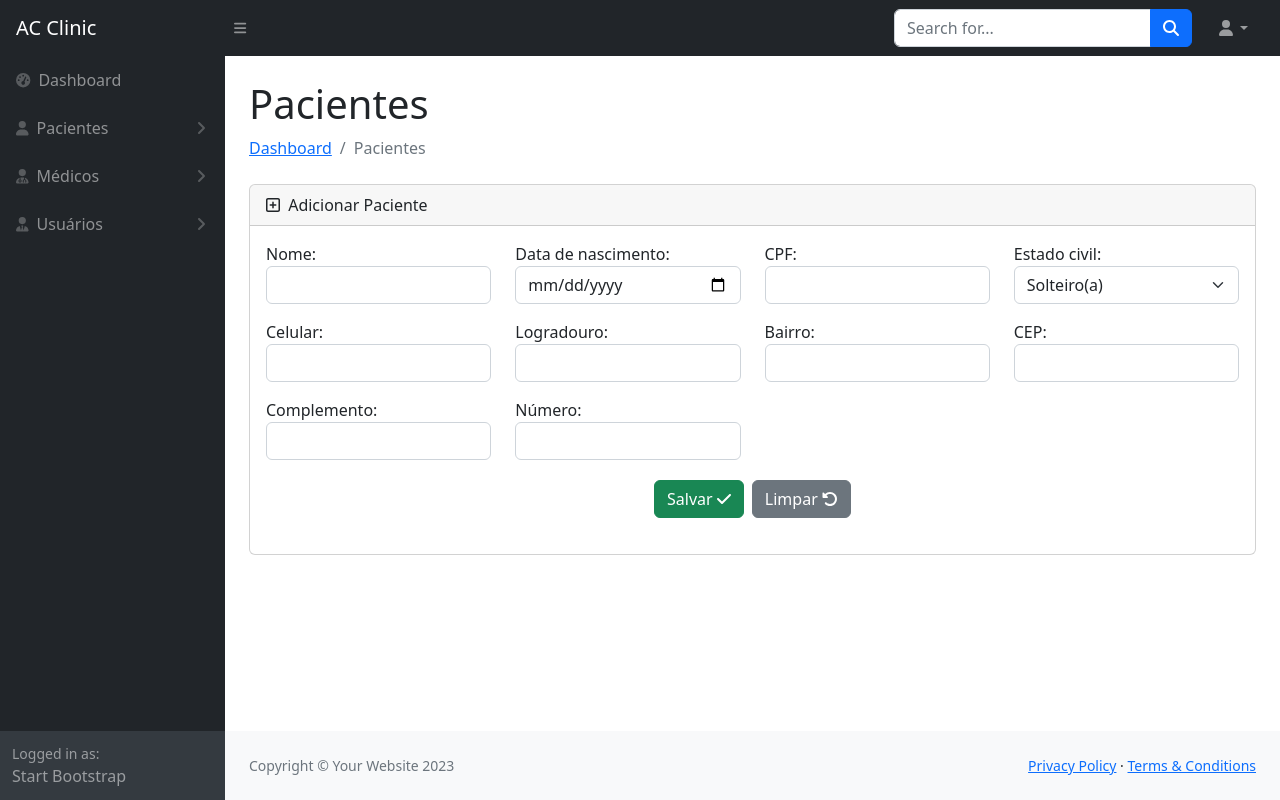
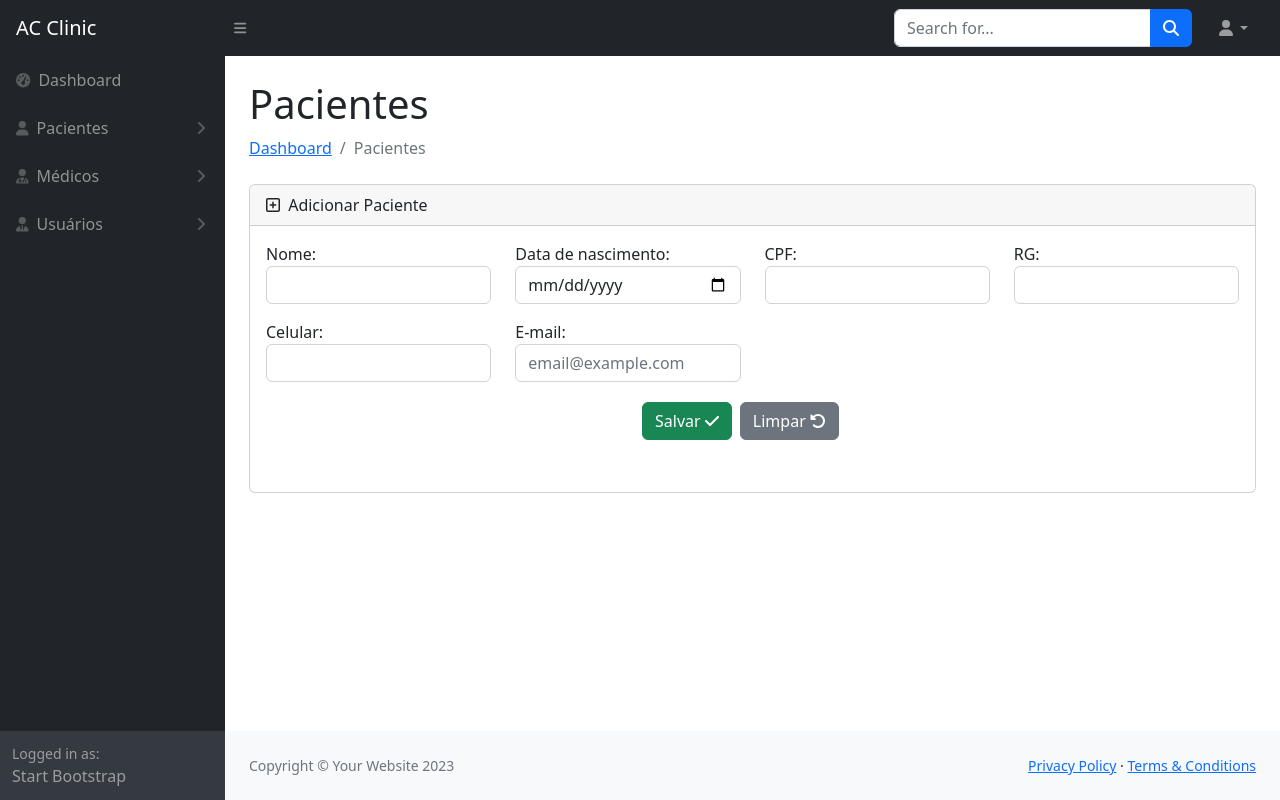
Before and after one commit to AndersonCamposs/Projeto_WEB_I, a PHP site: page /pacienteAddEdit.php in a window 1280 px wide. Run offline with PHP 8.4, Linux system fonts and the light colour scheme; some libraries are stand-ins or nearby versions.

Commit message:
Alterações na entidade do paciente e criação do controller desta entidade

```diff
--- a/head.php
+++ b/head.php
@@ -4,7 +4,7 @@
     <meta name="viewport" content="width=device-width, initial-scale=1, shrink-to-fit=no" />
     <meta name="description" content="" />
     <meta name="author" content="" />
-        <title>Tables - SB Admin</title>
+    <title>AC Clinic</title>
     <link href="https://cdn.jsdelivr.net/npm/simple-datatables@7.1.2/dist/style.min.css" rel="stylesheet" />
     <link href="css/styles.css" rel="stylesheet" />
     <script src="https://use.fontawesome.com/releases/v6.3.0/js/all.js" crossorigin="anonymous"></script>
--- a/medicoAddEdit.php
+++ b/medicoAddEdit.php
@@ -90,7 +90,7 @@
                                             <input type="text" class="form-control">
                                         </div>
                                     </div>
-                                    <div class="row mb-3">
+                                    <div class="row my-3">
                                         <div class="col-12">
                                             <div class="d-flex justify-content-center">
                                                 <button class="btn btn-success m-1">
--- a/pacienteAddEdit.php
+++ b/pacienteAddEdit.php
@@ -19,59 +19,36 @@
                                 Adicionar Paciente
                             </div>
                             <div class="card-body">
-                                <form>
+                                <form action="./controller/pacienteController.php" method="POST">
                                     <div class="row mb-3">
                                         <div class="col-3">
                                             Nome:
-                                            <input class="form-control" type="text" name="name">
+                                            <input class="form-control" type="text" name="nome">
                                         </div>
                                         <div class="col-3">
                                             Data de nascimento:
-                                            <input class="form-control" type="date" name="name">
+                                            <input class="form-control" type="date" name="dataNascimento">
                                         </div>
                                         <div class="col-3">
                                             CPF:
-                                            <input class="form-control" type="text" name="name" maxlength="11" minlength="11">
+                                            <input class="form-control" type="text" name="cpf" maxlength="11" minlength="11">
                                         </div>
                                         <div class="col-3">
-                                            Estado civil:
-                                            <select class="form-select">
-                                                <option>Solteiro(a)</option>
-                                                <option>Casado(a)</option>
-                                                <option>Viúvo(a)</option>
-                                                <option>União Estável</option>
-                                            </select>
+                                            RG:
+                                            <input class="form-control" type="text" name="rg" maxlength="11" minlength="11">
+
                                         </div>
                                     </div>
                                     <div class="row mb-3">
                                         <div class="col-3">
                                             Celular:
-                                            <input type="text" class="form-control" maxlength="11" minlength="11">
+                                            <input type="text" class="form-control" name="celular" maxlength="11">
                                         </div>
                                         <div class="col-3">
-                                            Logradouro:
-                                            <input type="text" class="form-control">
+                                            E-mail:
+                                            <input type="text" class="form-control" name="email" placeholder="email@example.com">
                                         </div>
-                                        <div class="col-3">
-                                            Bairro:
-                                            <input type="text" class="form-control">
-                                        </div>
-                                        <div class="col-3">
-                                            CEP:
-                                            <input type="text" class="form-control" maxlength="8" minlength="8">
-                                        </div>
-                                    </div>
-                                    <div class="row mb-3">
-                                        <div class="col-3">
-                                            Complemento:
-                                            <input type="text" class="form-control">
-                                        </div>
-                                        <div class="col-3">
-                                            Número:
-                                            <input type="number" class="form-control">
-                                        </div>
-                                    </div>
-                                    <div class="row mb-3">
+                                    <div class="row my-3">
                                         <div class="col-12">
                                             <div class="d-flex justify-content-center">
                                                 <button class="btn btn-success m-1">
--- a/usuarioAddEdit.php
+++ b/usuarioAddEdit.php
@@ -50,7 +50,7 @@ if(isset($_GET["id"])) {
                                             E-mail:
                                             <?php
                                             echo
-                                            "<input class='form-control' type='text' name='email' placeholde='example@email.com' value='"
+                                            "<input class='form-control' type='text' name='email' placeholder='example@email.com' value='"
                                             .($usuario == null ? '' : $usuario->getEmail()) . "'>"
                                             ?>
                                         </div>
@@ -92,7 +92,7 @@ if(isset($_GET["id"])) {
                                         </div>
                                     </div>
 
-                                    <div class="row mb-3">
+                                    <div class="row my-3">
                                         <div class="col-12">
                                             <div class="d-flex justify-content-center">
                                                 <button type="submit" class="btn btn-success m-1">
```
Also changed, not shown: controller/pacienteController.php (added, +25 -0 lines), model/dao/PacienteDAO.php (+15 -28 lines), model/vo/PacienteVO.php (+10 -46 lines). Lines whose indentation alone changed are shown as unchanged.
